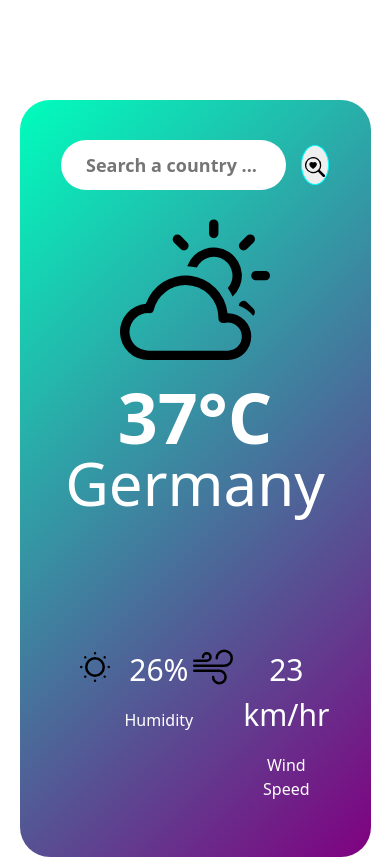
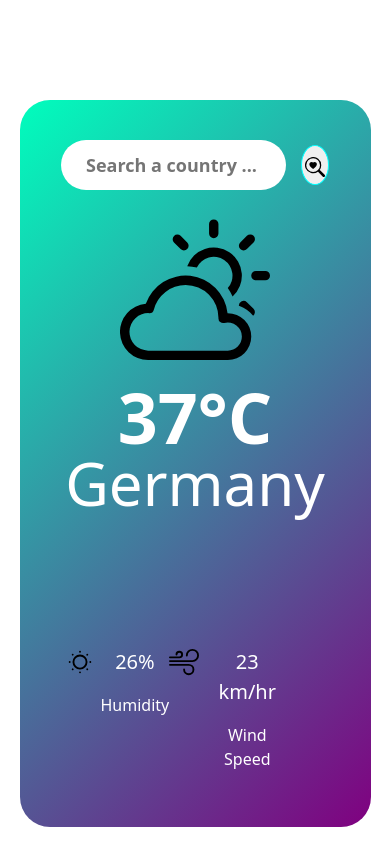
Before and after one commit to Chinweike99/weather-App, a plain HTML site: page index.html in a window 390 px wide. Drawn offline with nearby package versions, Linux system fonts and the light colour scheme.

Commit message:
updated media queries

```diff
--- a/styles.css
+++ b/styles.css
@@ -94,7 +94,7 @@
         display: flex;
         align-content: center;
         justify-content: space-between;
-        margin: 0 20px;
+        margin: 0 10px;
         width: 80%;
         margin-top: 8rem;
     }
@@ -103,10 +103,10 @@
     }
 
     .wind_speed img{
-        margin-right: 10px;
-        height: 40px;
+        margin-right: 6px;
+        height: 30px;
     }
     .wind_speed .percent, .km_hr{
-        font-size: 30px;
+        font-size: 20px;
     }
 }
```
